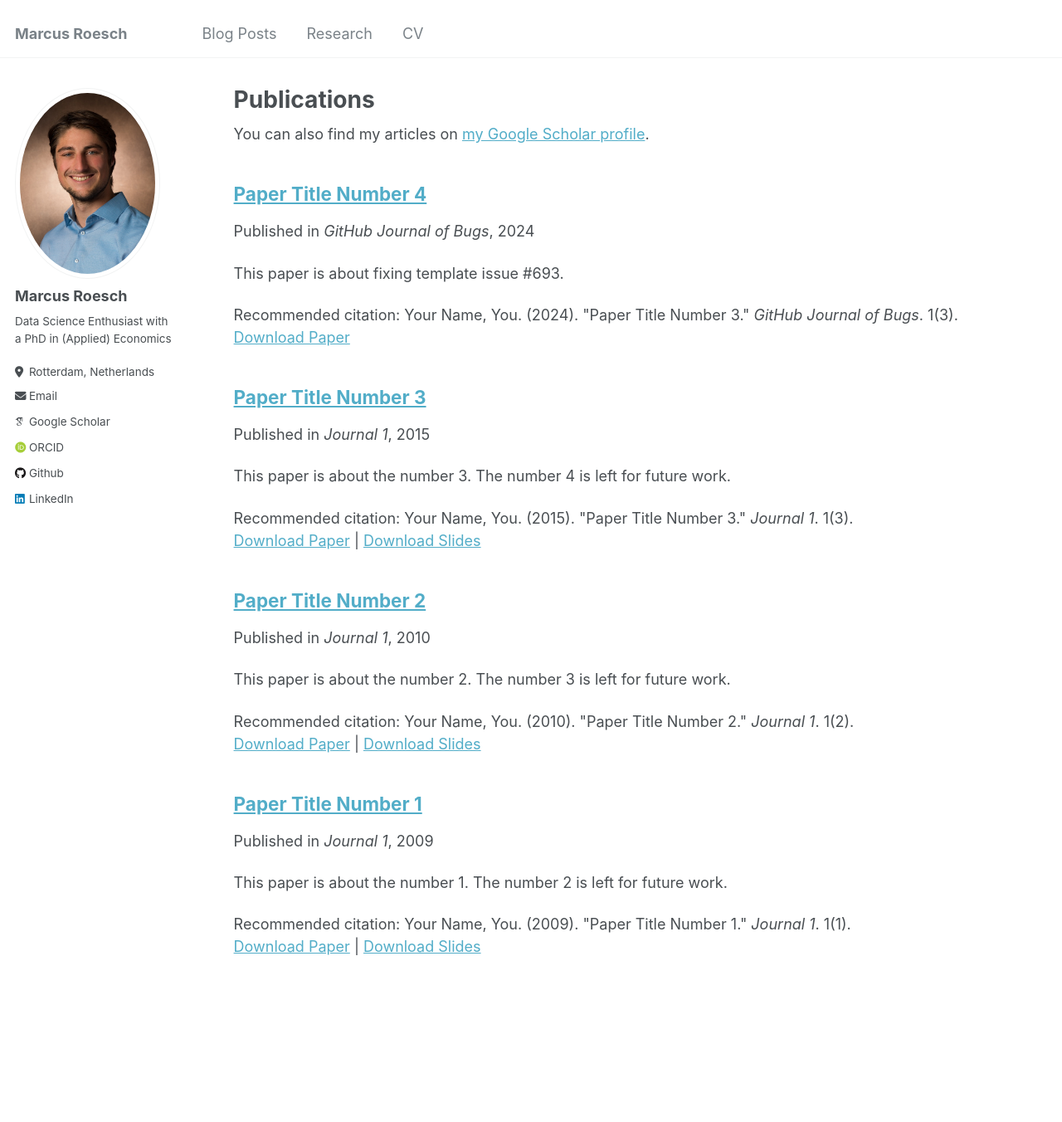
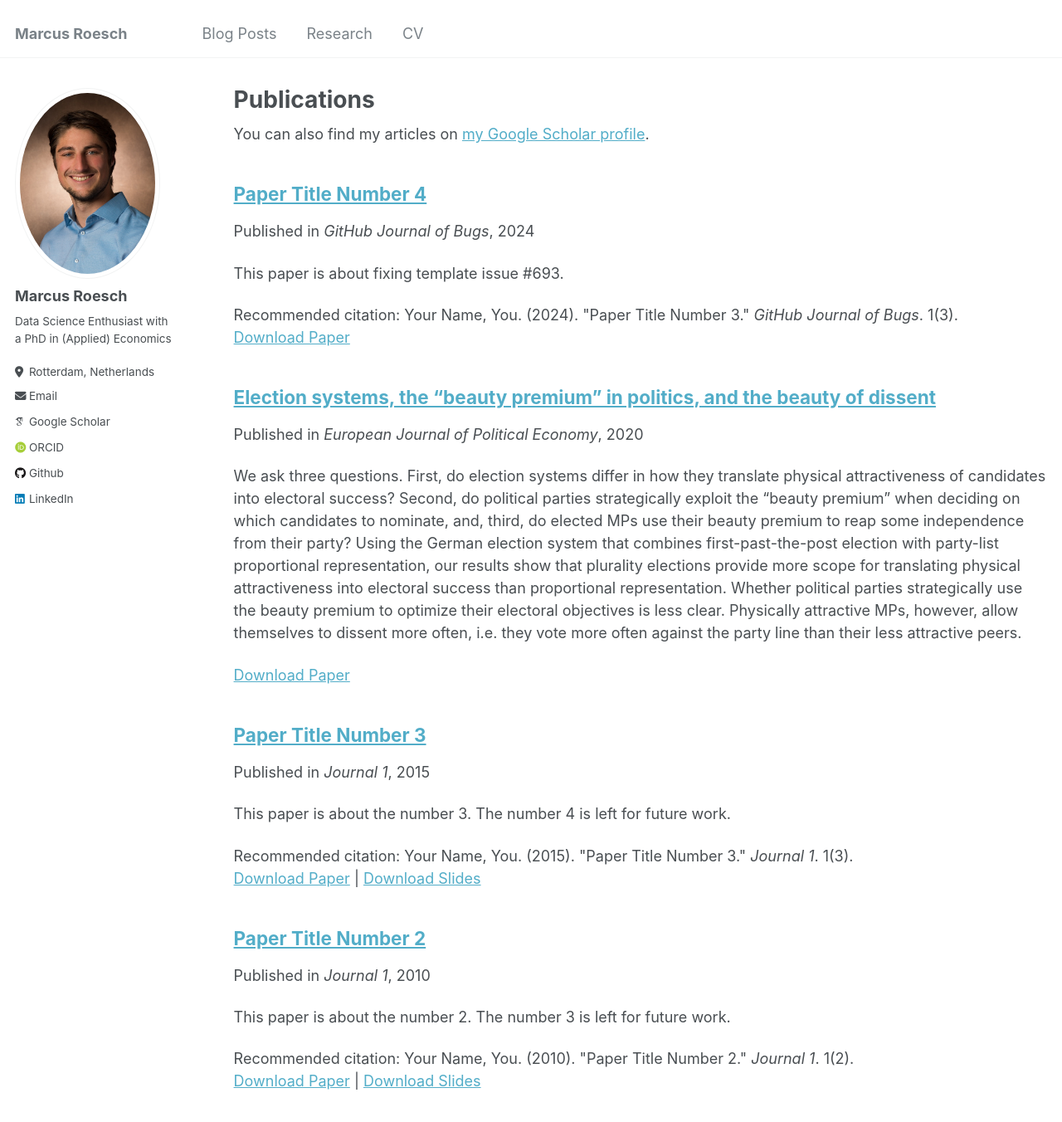
Before and after one commit to mrcsrsch/mrcsrsch-mrcsrsch.github.io, a Jekyll site: the page built from _pages/publications.md, in a window 1280 px wide and 1400 px high. Shown: the top 1352 px of the window at 83% size. Built offline with Jekyll 4.4.1, drawn with Linux system fonts in a browser that asks for light colours; some web fonts are replaced.

Commit message:
research page

```diff
--- a/_publications/2009-10-01-paper-title-number-1.md
+++ b/_publications/2009-10-01-paper-title-number-1.md
@@ -1,13 +1,14 @@
 ---
-title: "Paper Title Number 1"
+title: "Election systems, the “beauty premium” in politics, and the beauty of dissent"
 collection: publications
 permalink: /publication/2009-10-01-paper-title-number-1
-excerpt: 'This paper is about the number 1. The number 2 is left for future work.'
-date: 2009-10-01
-venue: 'Journal 1'
-slidesurl: 'http://academicpages.github.io/files/slides1.pdf'
-paperurl: 'http://academicpages.github.io/files/paper1.pdf'
-citation: 'Your Name, You. (2009). &quot;Paper Title Number 1.&quot; <i>Journal 1</i>. 1(1).'
+excerpt: 'We ask three questions. First, do election systems differ in how they translate physical attractiveness of candidates into electoral success? Second, do political parties strategically exploit the “beauty premium” when deciding on which candidates to nominate, and, third, do elected MPs use their beauty premium to reap some independence from their party? Using the German election system that combines first-past-the-post election with party-list proportional representation, our results show that plurality elections provide more scope for translating physical attractiveness into electoral success than proportional representation. Whether political parties strategically use the beauty premium to optimize their electoral objectives is less clear. Physically attractive MPs, however, allow themselves to dissent more often, i.e. they vote more often against the party line than their less attractive peers.'
+date: September 2020
+venue: 'European Journal of Political Economy'
+#slidesurl: 'http://academicpages.github.io/files/slides1.pdf'
+paperurl: 'https://mrcsrsch.github.io/files/beauty_premium.pdf'
+#citation: 'Your Name, You. (2009). &quot;Paper Title Number 1.&quot; <i>Journal 1</i>. 1(1).'
+replication package: 'https://mrcsrsch.github.io/files/beauty_premium.pdf'
 ---
 
 The contents above will be part of a list of publications, if the user clicks the link for the publication than the contents of section will be rendered as a full page, allowing you to provide more information about the paper for the reader. When publications are displayed as a single page, the contents of the above "citation" field will automatically be included below this section in a smaller font.
```
Also changed, not shown: 2 other files.
